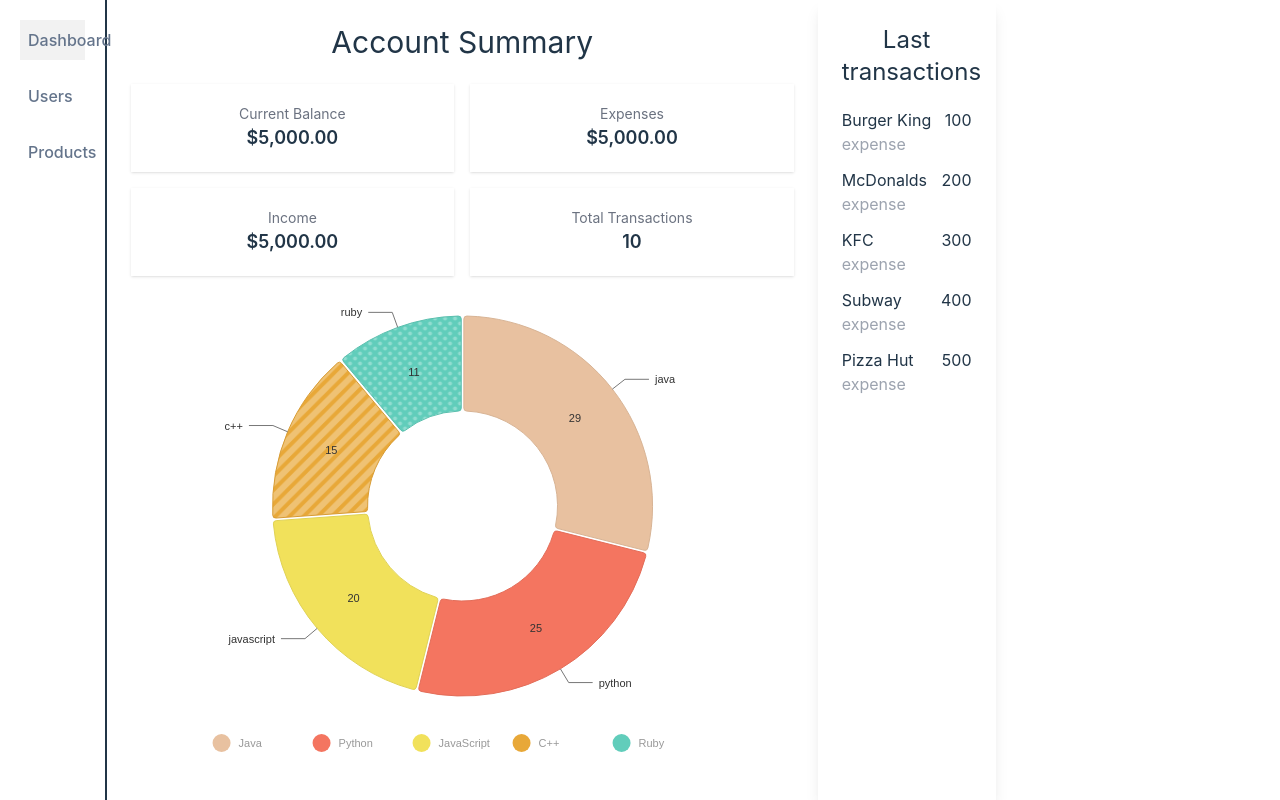
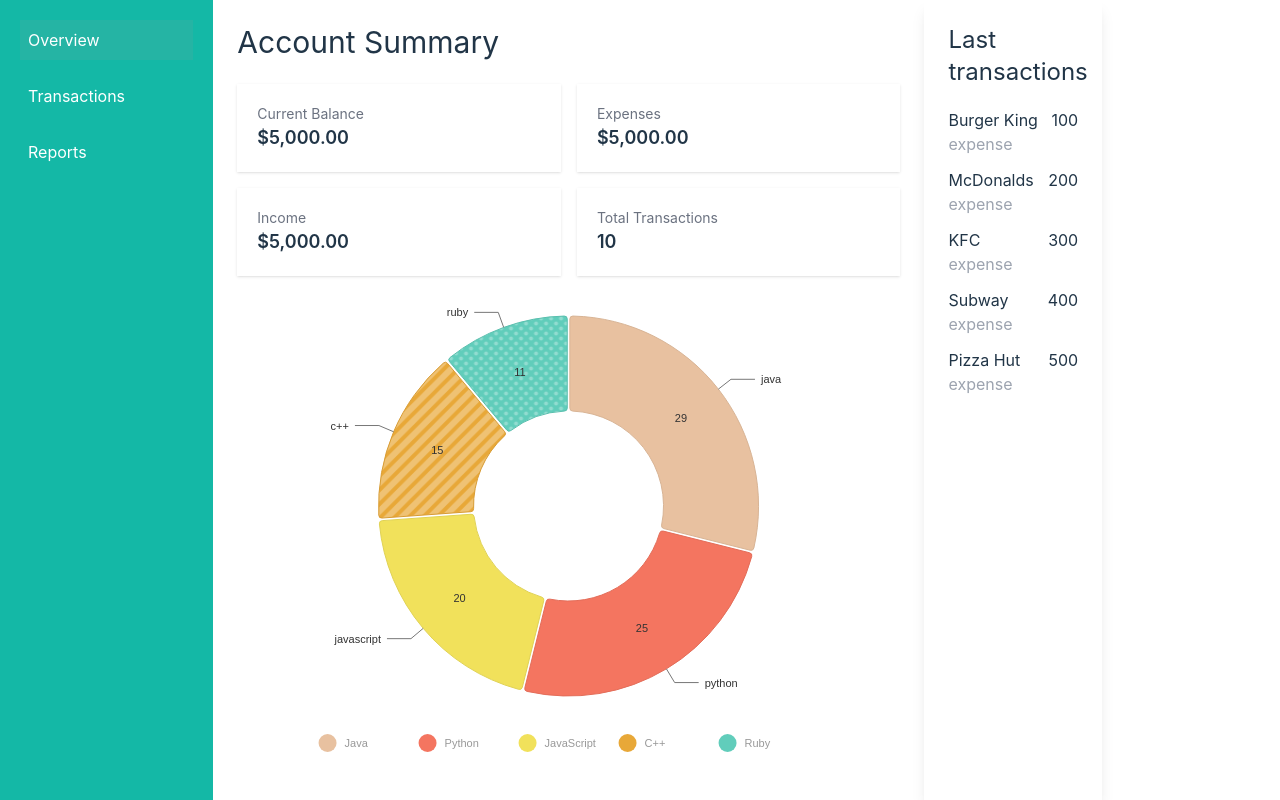
Before and after one commit to and27/tracker, a React (Vite) app: page / in a window 1280 px wide. Built offline with nearby package versions, Linux system fonts and the light colour scheme.

Commit message:
Modify page layout

```diff
--- a/src/App.css
+++ b/src/App.css
@@ -1,5 +1,3 @@
 #root {
-  max-width: 1280px;
-  text-align: center;
   width: 100%;
 }
--- a/src/components/SidebarMenu.tsx
+++ b/src/components/SidebarMenu.tsx
@@ -3,21 +3,21 @@ import "../styles/SidebarMenu.css";
 
 const SidebarMenu = () => {
   return (
-    <div className="basis-1/5 p-5 h-screen border-r-2 border-current w-full">
-      <ul className="flex flex-col gap-4 items-start text-slate-500 w-full">
+    <div className="col-span-2 p-5 h-screen bg-teal-500 text-white">
+      <ul className="flex flex-col gap-4 items-start w-full">
         <li className="w-full ">
-          <NavLink to="/" className="text-slate-500 block text-start">
-            Dashboard
+          <NavLink to="/" className="block text-start">
+            Overview
           </NavLink>
         </li>
         <li className="w-full p-2">
-          <NavLink to="/users" className="text-slate-500 block text-start">
-            Users
+          <NavLink to="/users" className="block text-start">
+            Transactions
           </NavLink>
         </li>
         <li className="w-full p-2">
-          <NavLink to="/products" className="text-slate-500 block text-start">
-            Products
+          <NavLink to="/products" className="block text-start">
+            Reports
           </NavLink>
         </li>
       </ul>
--- a/src/index.css
+++ b/src/index.css
@@ -15,15 +15,6 @@
   text-rendering: optimizeLegibility;
   -webkit-font-smoothing: antialiased;
   -moz-osx-font-smoothing: grayscale;
-}
-
-a {
-  font-weight: 500;
-  color: #646cff;
-  text-decoration: inherit;
-}
-a:hover {
-  color: #535bf2;
 }
 
 body {
@@ -50,9 +41,7 @@ button {
   cursor: pointer;
   transition: border-color 0.25s;
 }
-button:hover {
-  border-color: #646cff;
-}
+
 button:focus,
 button:focus-visible {
   outline: 4px auto -webkit-focus-ring-color;
@@ -63,10 +52,4 @@ button:focus-visible {
     color: #213547;
     background-color: #ffffff;
   }
-  a:hover {
-    color: #747bff;
-  }
-  button {
-    background-color: #f9f9f9;
-  }
 }
```
